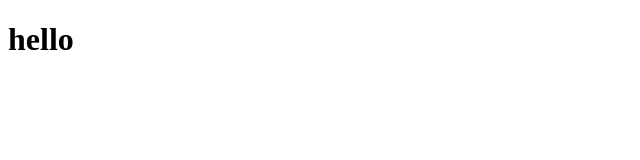
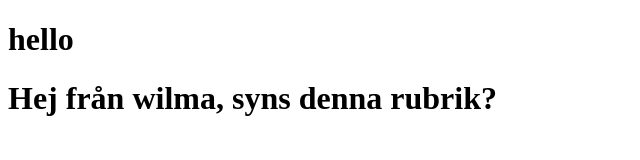
Before and after one commit to Wilmaek/Buna-, a plain HTML site: page index.html in a window 1280 px wide. Shown: the whole page, without its empty margins (0-640 px from the left). Drawn offline with Linux system fonts and the light colour scheme.

Commit message:
Add Swedish greeting header to index.html

```diff
--- a/index.html
+++ b/index.html
@@ -6,4 +6,5 @@
     </head>
 <body>
     <h1>hello</h1>
+    <h1>Hej från wilma, syns denna rubrik?</h1>
 </body>
```
